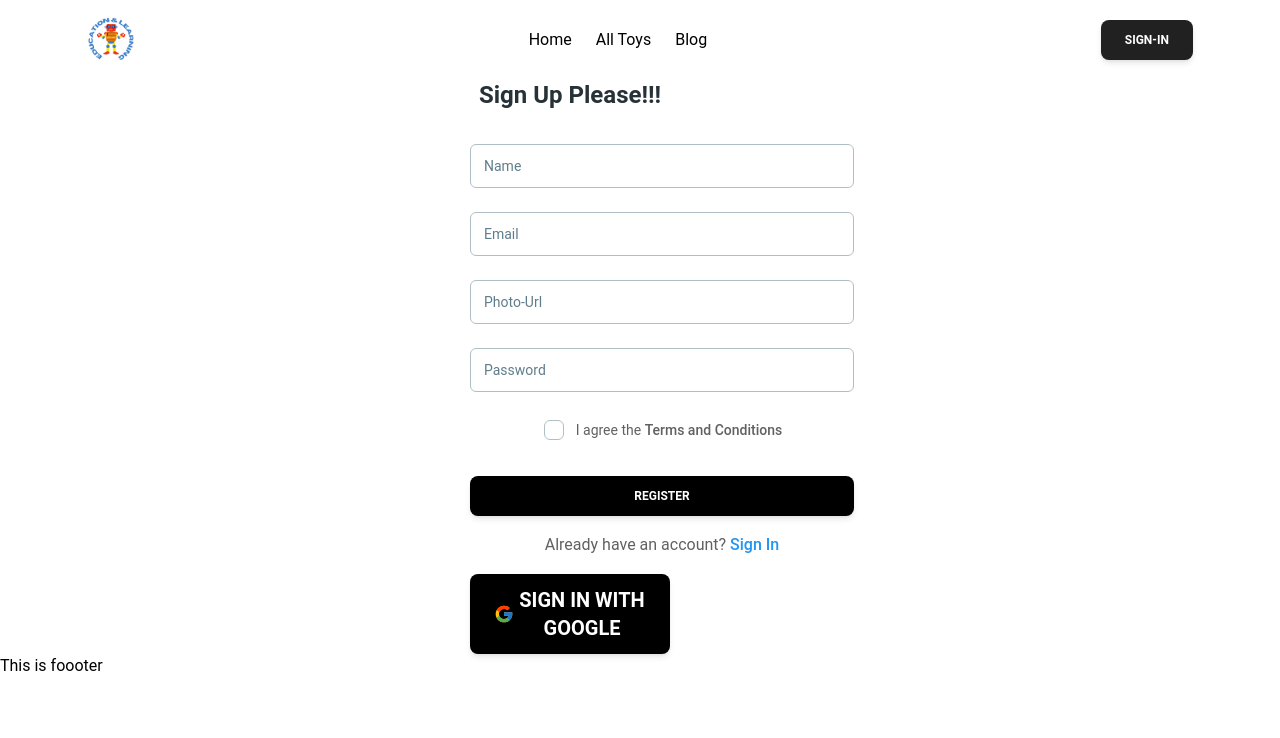
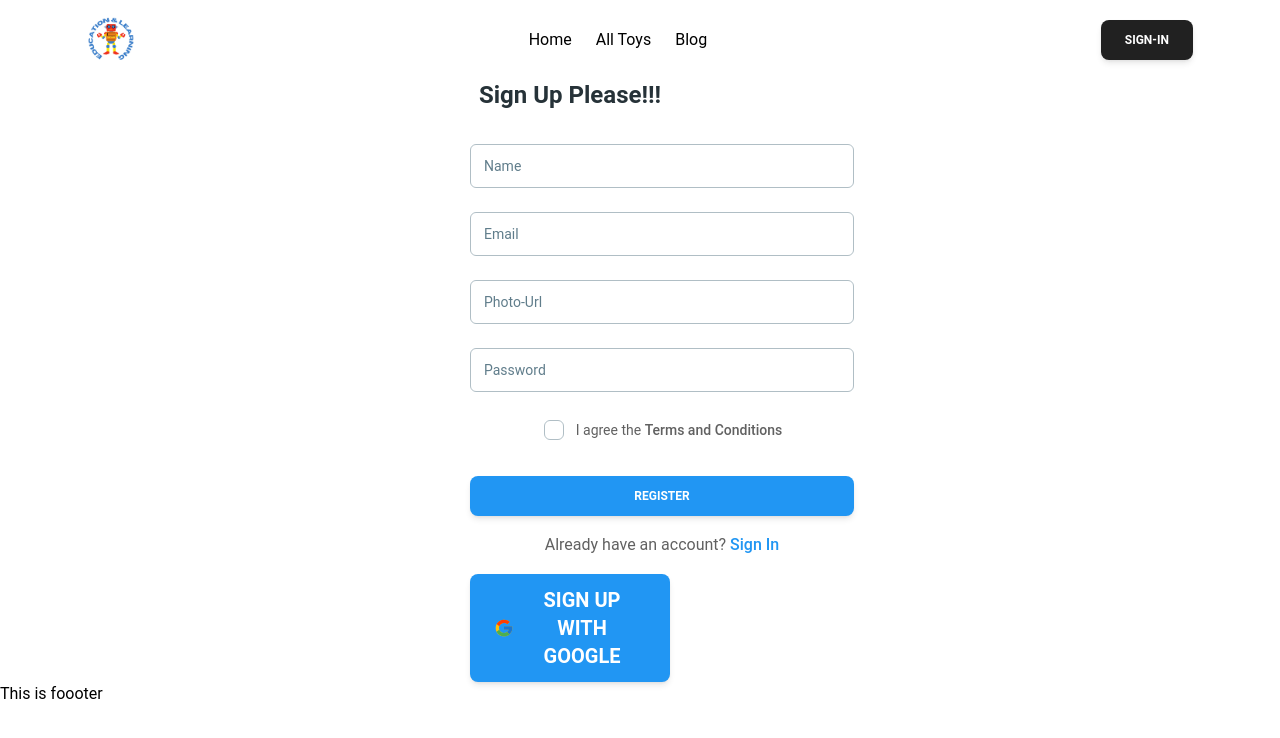
Before and after one commit to shaykotselim/toy_marketplace_project_11, a React (Vite) app: page /sign-up in a window 1280 px wide. Shown: the top 738 px of the page. Built offline with nearby package versions, Linux system fonts and the light colour scheme; no server answers.

Commit message:
added google sign in

```diff
--- a/src/pages/authentication/signIn/SingIn.jsx
+++ b/src/pages/authentication/signIn/SingIn.jsx
@@ -6,12 +6,12 @@ import {
   Button,
   Typography,
 } from "@material-tailwind/react";
-
+import { FcGoogle } from 'react-icons/fc';
 import { Link, useLocation } from "react-router-dom";
 import { AuthContext } from "../../../provider/AuthProvider";
 
 const SingIn = () => {
-  const {signIn} = useContext(AuthContext)
+  const {signIn,googleSignIn} = useContext(AuthContext)
   const [error, setError] = useState("")
   const handleSignIn=event=>{
     event.preventDefault();
@@ -29,6 +29,16 @@ const SingIn = () => {
     .catch(error=>{
       setError(error.message)
     })
+}
+const handleGoogleSignIn=()=>{
+  googleSignIn()
+  .then(result =>{
+      setError("Registration Successfully");
+
+  })
+  .catch(error=>{
+      setError(error.message);
+  })
 }
 
   return (
@@ -76,6 +86,9 @@ const SingIn = () => {
             </Link>
           </Typography>
         </form>
+        <Button onClick={handleGoogleSignIn}  className='mt-2 bg-blue-500 flex justify-center items-center gap-1 text-xl' fullWidth>
+            <span><FcGoogle/></span><span>Sign In With Google</span>
+        </Button>
       </Card>
     </div>
   );
--- a/src/pages/authentication/signUp/SignUp.jsx
+++ b/src/pages/authentication/signUp/SignUp.jsx
@@ -76,7 +76,7 @@ const SignUp = () => {
             }
             containerProps={{ className: "-ml-2.5" }}
           />
-          <Button type="submit" className="mt-6 bg-black" fullWidth>
+          <Button type="submit" className="mt-6 bg-blue-500" fullWidth>
             Register
           </Button>
 
@@ -90,8 +90,8 @@ const SignUp = () => {
             </Link>
           </Typography>
         </form>
-        <Button onClick={handleGoogleSignIn}  className='mt-2 bg-black flex justify-center items-center gap-1 text-xl' fullWidth>
-            <span><FcGoogle/></span><span>Sign In With Google</span>
+        <Button onClick={handleGoogleSignIn}  className='mt-2 bg-blue-500 flex justify-center items-center gap-1 text-xl' fullWidth>
+            <span><FcGoogle/></span><span>Sign Up With Google</span>
         </Button>
       </Card>
     </div>
--- a/src/pages/home/Home.jsx
+++ b/src/pages/home/Home.jsx
@@ -4,14 +4,13 @@ import Gallary from './gallary/Gallary';
 import CallToActions from './CallToAction';
 import About from './about/About';
 import ShopByCategory from './shopByCategory/ShopByCategory';
-import Tablur from './Tablur';
+
 
 const Home = () => {
     return (
         <div>
             <Banner/>
             <Gallary/>
-
             <ShopByCategory/>
             <CallToActions/>
             <About/>
--- a/src/pages/home/shopByCategory/ShopByCategory.jsx
+++ b/src/pages/home/shopByCategory/ShopByCategory.jsx
@@ -1,6 +1,6 @@
 import { Button } from "@material-tailwind/react";
 import React, { useEffect, useState } from "react";
-import { Tab, TabList, TabPanel, Tabs } from "react-tabs";
+import { Tab, TabList, Tabs } from "react-tabs";
 import "react-tabs/style/react-tabs.css";
 
 import { FaStar } from "react-icons/fa";
@@ -9,7 +9,7 @@ const ShopByCategory = () => {
   const [filteredCategories, setFilteredCategories] = useState([]);
 
   useEffect(() => {
-    fetch("./category.json")
+    fetch("https://toy-marketplace-server-sigma.vercel.app/products")
       .then((res) => res.json())
       .then((data) => {
         setCategories(data);
```
Also changed, not shown: public/category.json (+5 -6 lines).
